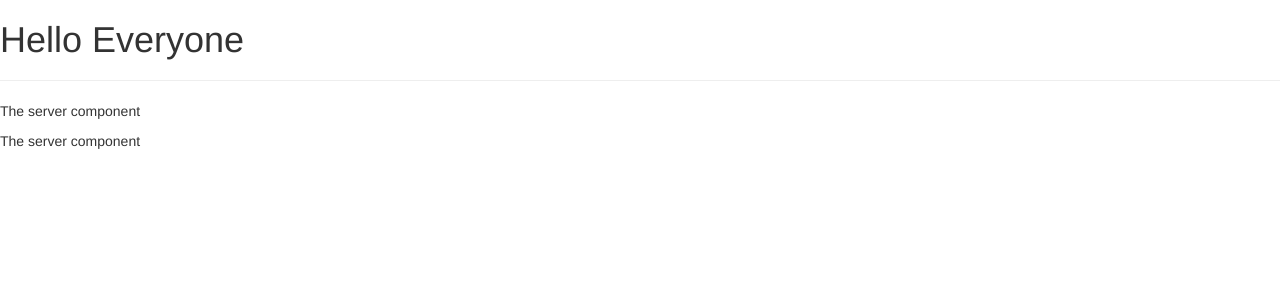
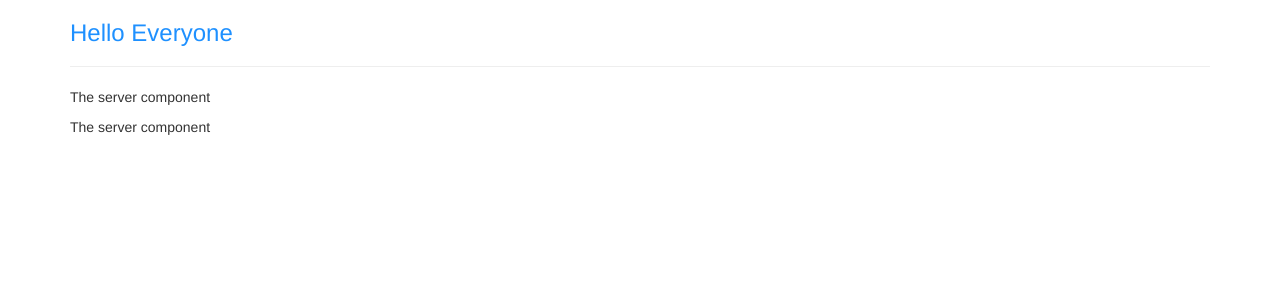
Before and after one commit to chrisobee/FirstAngularProj, an Angular app: page / in a window 1280 px wide. Shown: the top 300 px of the page. Built offline with nearby package versions, Linux system fonts and the light colour scheme.

Commit message:
Added inline style to AppComponent decorator

```diff
--- a/src/app/app.component.css
+++ b/src/app/app.component.css
@@ -0,0 +1,3 @@
+h3{
+    color: darkblue;
+}
--- a/src/app/app.component.html
+++ b/src/app/app.component.html
@@ -1,3 +1,9 @@
-<h1>Hello Everyone</h1>
-<hr>
-<app-servers></app-servers>
+<div class="container">
+  <div class="row">
+    <div class="col-xs-12">
+      <h3>Hello Everyone</h3>
+      <hr>
+      <app-servers></app-servers>
+    </div>
+  </div>
+</div>
--- a/src/app/app.component.ts
+++ b/src/app/app.component.ts
@@ -3,7 +3,11 @@ import { Component } from '@angular/core';
 @Component({
   selector: 'app-root',
   templateUrl: './app.component.html',
-  styleUrls: ['./app.component.css']
+  // styleUrls: ['./app.component.css']
+  styles: [`
+  h3{
+    color: dodgerblue;
+  }`]
 })
 export class AppComponent {
 
```
